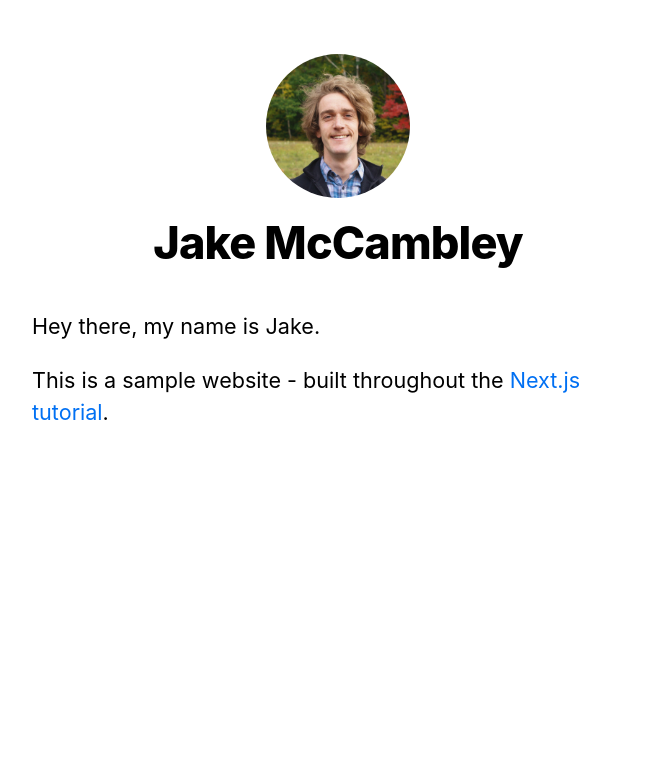
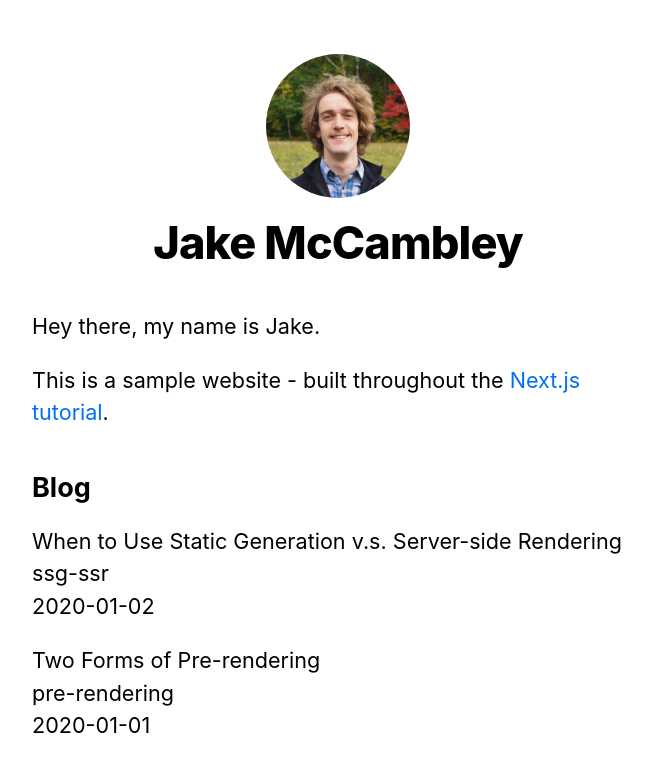
Before and after one commit to McCambley/nextjs-tutorial, a Next.js app: page / in a window 1280 px wide. Shown: the top 772 px of the page, without its empty margins (302-954 px from the left). Built offline with nearby package versions, Linux system fonts and the light colour scheme.

Commit message:
Dev: configure first getStaticProps

```diff
--- /dev/null
+++ b/lib/posts.js
@@ -0,0 +1,37 @@
+import fs from "fs";
+import path from "path";
+import matter from "gray-matter";
+
+const postsDirectory = path.join(process.cwd(), "posts");
+
+export function getSortedPostsData() {
+  // Get file names under /posts
+  const fileNames = fs.readdirSync(postsDirectory);
+  const allPostsData = fileNames.map((fileName) => {
+    // Remove ".md" from file name to get id
+    const id = fileName.replace(/\.md$/, "");
+
+    // Read markdown file as string
+    const fullPath = path.join(postsDirectory, fileName);
+    const fileContents = fs.readFileSync(fullPath, "utf8");
+
+    // Use gray-matter to parse the post metadata section
+    const matterResult = matter(fileContents);
+
+    // Combine the data with the id
+    return {
+      id,
+      ...matterResult.data,
+    };
+  });
+  // Sort posts by date
+  return allPostsData.sort(({ date: a }, { date: b }) => {
+    if (a < b) {
+      return 1;
+    } else if (a > b) {
+      return -1;
+    } else {
+      return 0;
+    }
+  });
+}
--- a/package.json
+++ b/package.json
@@ -6,6 +6,7 @@
     "start": "next start"
   },
   "dependencies": {
+    "gray-matter": "^4.0.3",
     "next": "latest",
     "react": "17.0.2",
     "react-dom": "17.0.2"
--- a/pages/index.js
+++ b/pages/index.js
@@ -1,8 +1,18 @@
 import Head from "next/head";
 import Layout, { siteTitle } from "../components/layout";
 import utilStyles from "../styles/utils.module.css";
+import { getSortedPostsData } from "../lib/posts";
 
-export default function Home() {
+export async function getStaticProps() {
+  const allPostsData = getSortedPostsData();
+  return {
+    props: {
+      allPostsData,
+    },
+  };
+}
+
+export default function Home({ allPostsData }) {
   return (
     <Layout home>
       <Head>
@@ -15,6 +25,20 @@
           <a href="https://nextjs.org/learn"> Next.js tutorial</a>.
         </p>
       </section>
+      <section className={`${utilStyles.headingMd} ${utilStyles.padding1px}`}>
+        <h2 className={utilStyles.headingLg}>Blog</h2>
+        <ul className={utilStyles.list}>
+          {allPostsData.map(({ id, date, title }) => (
+            <li className={utilStyles.listItem} key={id}>
+              {title}
+              <br />
+              {id}
+              <br />
+              {date}
+            </li>
+          ))}
+        </ul>
+      </section>
     </Layout>
   );
 }
```
Also changed, not shown: 1 other file (tests, documents, lock files or other folders).
